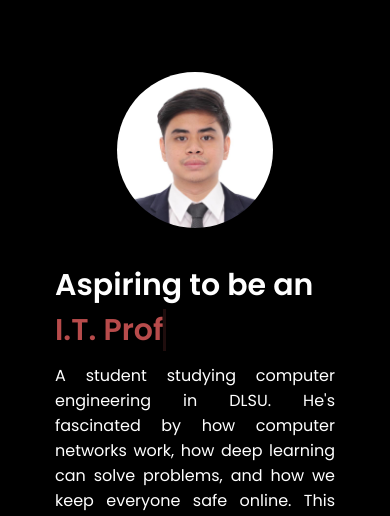
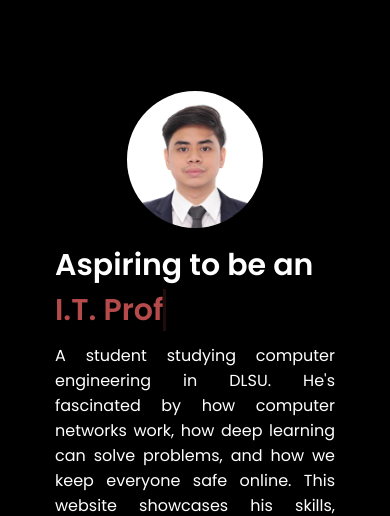
Before and after one commit to jefran2021/Myfirstwebsite, a plain HTML site: page index.html in a window 390 px wide. Shown: the part 58-574 px from the top of the page. Drawn offline with Linux system fonts and the light colour scheme.

Commit message:
removed some unnecessary codes - 031125

```diff
--- a/style.css
+++ b/style.css
@@ -115,6 +115,7 @@ section{
 
 span{
     color: #b74b4b;
+
 }
 .home-content h5{
     font-size: 3rem;
@@ -126,7 +127,7 @@ span{
     text-align: justify;
 }
 .home-img{
-    margin-bottom: -5rem;
+    margin-bottom: 5rem;
     border-radius: 50%;
 }
 .home-img img{
@@ -320,6 +321,7 @@ span{
         gap: 4rem;
     }
     .home-img img{
+        margin-bottom: -5rem;
         width: 40px;
         margin-top: 2rem;
     }
@@ -340,10 +342,19 @@ span{
         display: none;/*  Hide the "Hi, I'm JEFRAN" text */
 
     }
+
+
     .home-img img {
-        width: 40vw;
+
+        width: 35vw;
+
+    }
+    .home-img {
+        margin-bottom: -7rem;
         margin-top: -10rem;
+
     }
+
     .social-icons {
         text-align: center; /* Center align the social icons */
     }
@@ -364,80 +375,6 @@ span{
 }
 
 /* css for ojt experience */
-@import url('https://fonts.googleapis.com/css2?family=Jost:wght@200;300;400&display=swap');
-/* .design-section {
-  display: flex;
-  flex-direction: column;
-  align-items: center;
-  justify-content: center;
-  background-color: #1f1f1f;
-  min-height: 100vh;
-  padding: 100px 0;
-  font-family: Jost;
-}
-
-.design {
-  display: flex;
-  align-items: center;
-  justify-content: center;
-} */
-
-/* .timeline {
-  width: 80%;
-  height: auto;
-  max-width: 800px;
-  margin: 0 auto;
-  display: flex;
-  flex-direction: column;
-} */
-/* wala na toh, scrap */
-/* .timeline-content {
-  padding: 20px;
-  background: #1f1f1f;
-  border-radius: 5px;
-  color: white;
-  padding: 1.75rem;
-  transition: 0.4s ease;
-  overflow-wrap: break-word !important;
-  margin: 1rem;
-  margin-bottom: 20px;
-  border-radius: 6px;
-}
-
-.timeline-component {
-  margin: 0px 20px 20px 20px;
-} */
-/*
-@media screen and (min-width: 768px) {
-  .timeline {
-    display: grid;
-    grid-template-columns: 1fr 3px 1fr;
-  }
-  .timeline-middle {
-    position: relative;
-    background-image: linear-gradient(45deg, #F27121, #E94057, #8A2387);
-    width: 3px;
-    height: 100%;
-  }
-  .main-middle {
-    opacity: 0;
-  }
-  .timeline-circle {
-    position: absolute;
-    top: 0;
-    left: 50%;
-    width: 15px;
-    height: 15px;
-    border-radius: 50%;
-    background-image: linear-gradient(45deg, #F27121, #E94057, #8A2387);
-    -webkit-transform: translateX(-50%);
-            transform: translateX(-50%);
-  }
-} */
-
-
-
-
 /* css for gallery card in ojt experience */
 .gallery {
             display: grid;
```
Also changed, not shown: about_me.html (+1 -8 lines), ojtexperience.html (+0 -10 lines).
